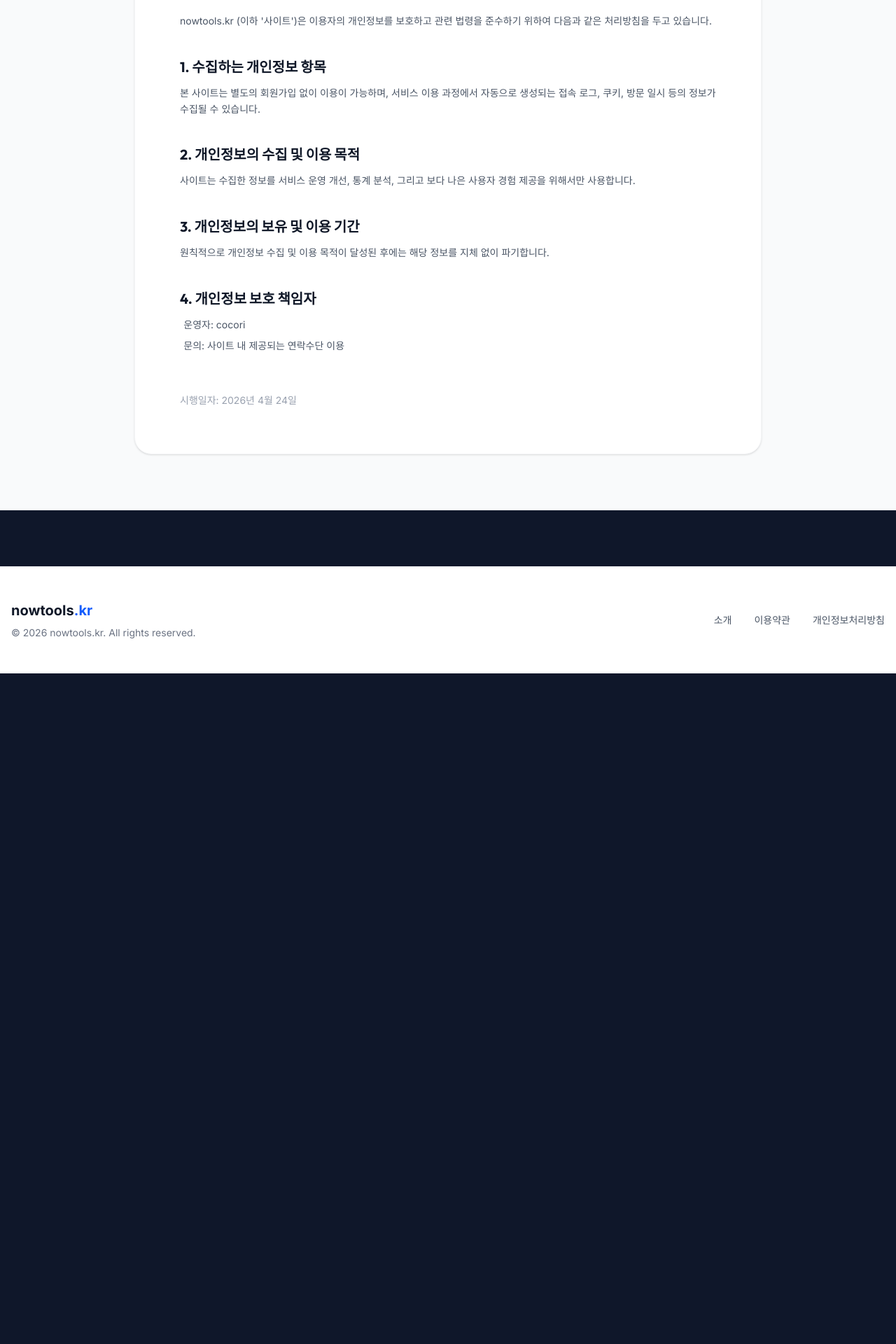
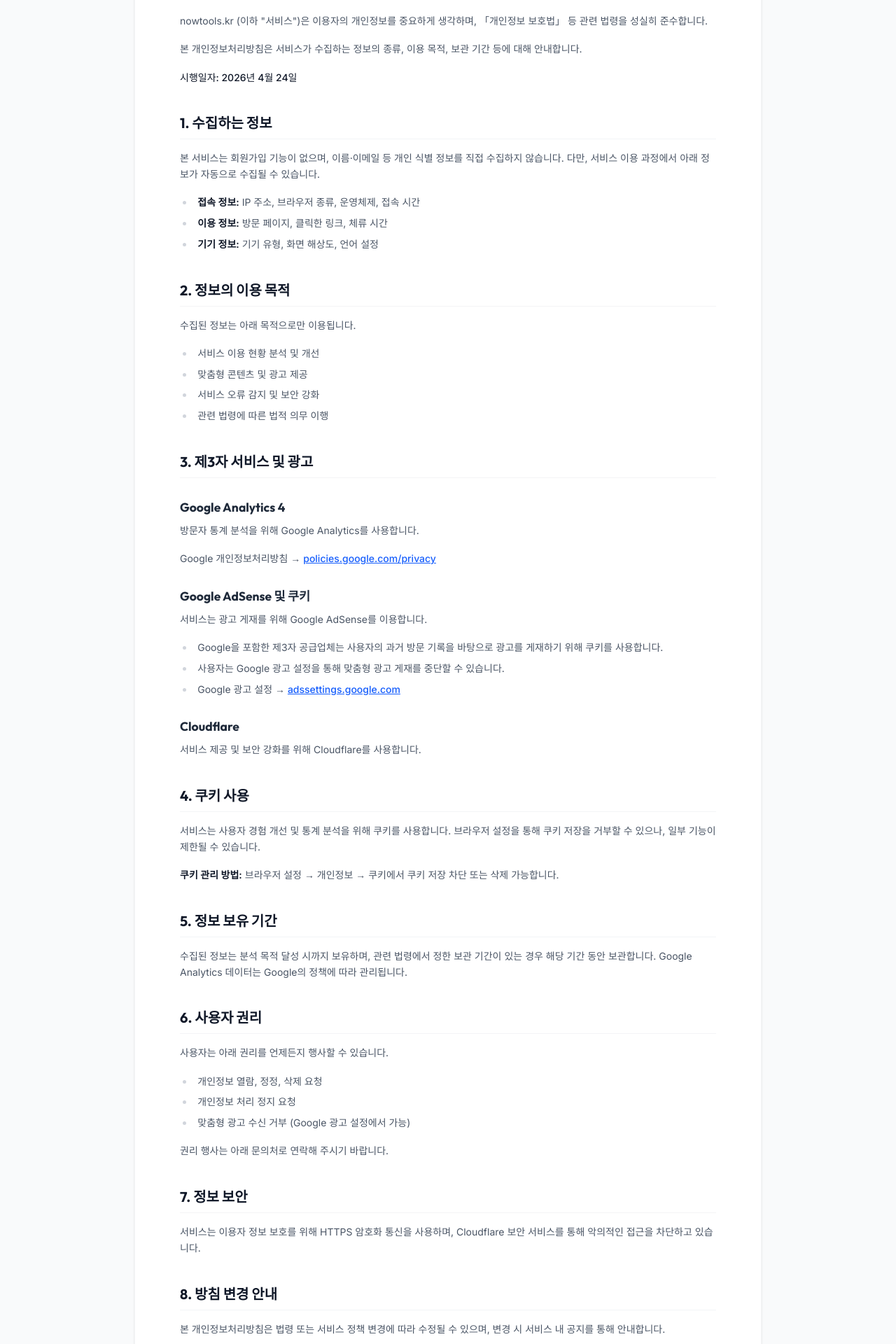
Before and after one commit to justis2002-cell/nowtools, a Next.js app: page /privacy in a window 1280 px wide. Shown: the part 260-2180 px from the top of the page at 70% size. Before the commit the page ends 1222 px from the top, so only its background shows below. Built offline with nearby package versions, Linux system fonts and the light colour scheme.

Commit message:
feat: update privacy policy content

```diff
--- a/src/app/privacy/page.tsx
+++ b/src/app/privacy/page.tsx
@@ -8,35 +8,98 @@ export default function PrivacyPage() {
         <div className="max-w-4xl mx-auto bg-white rounded-3xl p-8 md:p-16 shadow-sm border border-gray-100">
           <h1 className="text-3xl font-bold text-gray-900 mb-8">개인정보처리방침</h1>
 
-          <div className="prose prose-blue max-w-none text-gray-600 space-y-6 text-sm leading-relaxed">
-            <p>
-              nowtools.kr (이하 '사이트')은 이용자의 개인정보를 보호하고 관련 법령을 준수하기 위하여 다음과 같은 처리방침을 두고 있습니다.
-            </p>
-
-            <section>
-              <h2 className="text-xl font-bold text-gray-900 mb-3">1. 수집하는 개인정보 항목</h2>
-              <p>본 사이트는 별도의 회원가입 없이 이용이 가능하며, 서비스 이용 과정에서 자동으로 생성되는 접속 로그, 쿠키, 방문 일시 등의 정보가 수집될 수 있습니다.</p>
+          <div className="prose prose-blue max-w-none text-gray-600 space-y-10 text-sm leading-relaxed">
+            <section className="space-y-4">
+              <p>nowtools.kr (이하 "서비스")은 이용자의 개인정보를 중요하게 생각하며, 「개인정보 보호법」 등 관련 법령을 성실히 준수합니다.</p>
+              <p>본 개인정보처리방침은 서비스가 수집하는 정보의 종류, 이용 목적, 보관 기간 등에 대해 안내합니다.</p>
+              <p className="font-medium text-gray-900">시행일자: 2026년 4월 24일</p>
             </section>
 
             <section>
-              <h2 className="text-xl font-bold text-gray-900 mb-3">2. 개인정보의 수집 및 이용 목적</h2>
-              <p>사이트는 수집한 정보를 서비스 운영 개선, 통계 분석, 그리고 보다 나은 사용자 경험 제공을 위해서만 사용합니다.</p>
+              <h2 className="text-xl font-bold text-gray-900 mb-4 pb-2 border-b border-gray-100">1. 수집하는 정보</h2>
+              <p className="mb-4">본 서비스는 회원가입 기능이 없으며, 이름·이메일 등 개인 식별 정보를 직접 수집하지 않습니다. 다만, 서비스 이용 과정에서 아래 정보가 자동으로 수집될 수 있습니다.</p>
+              <ul className="list-disc pl-5 space-y-2">
+                <li><strong>접속 정보:</strong> IP 주소, 브라우저 종류, 운영체제, 접속 시간</li>
+                <li><strong>이용 정보:</strong> 방문 페이지, 클릭한 링크, 체류 시간</li>
+                <li><strong>기기 정보:</strong> 기기 유형, 화면 해상도, 언어 설정</li>
+              </ul>
             </section>
 
             <section>
-              <h2 className="text-xl font-bold text-gray-900 mb-3">3. 개인정보의 보유 및 이용 기간</h2>
-              <p>원칙적으로 개인정보 수집 및 이용 목적이 달성된 후에는 해당 정보를 지체 없이 파기합니다.</p>
+              <h2 className="text-xl font-bold text-gray-900 mb-4 pb-2 border-b border-gray-100">2. 정보의 이용 목적</h2>
+              <p className="mb-4">수집된 정보는 아래 목적으로만 이용됩니다.</p>
+              <ul className="list-disc pl-5 space-y-2">
+                <li>서비스 이용 현황 분석 및 개선</li>
+                <li>맞춤형 콘텐츠 및 광고 제공</li>
+                <li>서비스 오류 감지 및 보안 강화</li>
+                <li>관련 법령에 따른 법적 의무 이행</li>
+              </ul>
             </section>
 
             <section>
-              <h2 className="text-xl font-bold text-gray-900 mb-3">4. 개인정보 보호 책임자</h2>
-              <ul className="list-none p-0">
-                <li>운영자: cocori</li>
-                <li>문의: 사이트 내 제공되는 연락수단 이용</li>
+              <h2 className="text-xl font-bold text-gray-900 mb-4 pb-2 border-b border-gray-100">3. 제3자 서비스 및 광고</h2>
+              <div className="space-y-6">
+                <div>
+                  <h3 className="font-bold text-gray-800 mb-2">Google Analytics 4</h3>
+                  <p>방문자 통계 분석을 위해 Google Analytics를 사용합니다.</p>
+                  <p>Google 개인정보처리방침 → <a href="https://policies.google.com/privacy" target="_blank" rel="noopener noreferrer" className="text-blue-600 hover:underline">policies.google.com/privacy</a></p>
+                </div>
+                <div>
+                  <h3 className="font-bold text-gray-800 mb-2">Google AdSense 및 쿠키</h3>
+                  <p>서비스는 광고 게재를 위해 Google AdSense를 이용합니다.</p>
+                  <ul className="list-disc pl-5 mt-2 space-y-1">
+                    <li>Google을 포함한 제3자 공급업체는 사용자의 과거 방문 기록을 바탕으로 광고를 게재하기 위해 쿠키를 사용합니다.</li>
+                    <li>사용자는 Google 광고 설정을 통해 맞춤형 광고 게재를 중단할 수 있습니다.</li>
+                    <li>Google 광고 설정 → <a href="https://adssettings.google.com" target="_blank" rel="noopener noreferrer" className="text-blue-600 hover:underline">adssettings.google.com</a></li>
+                  </ul>
+                </div>
+                <div>
+                  <h3 className="font-bold text-gray-800 mb-2">Cloudflare</h3>
+                  <p>서비스 제공 및 보안 강화를 위해 Cloudflare를 사용합니다.</p>
+                </div>
+              </div>
+            </section>
+
+            <section>
+              <h2 className="text-xl font-bold text-gray-900 mb-4 pb-2 border-b border-gray-100">4. 쿠키 사용</h2>
+              <p className="mb-4">서비스는 사용자 경험 개선 및 통계 분석을 위해 쿠키를 사용합니다. 브라우저 설정을 통해 쿠키 저장을 거부할 수 있으나, 일부 기능이 제한될 수 있습니다.</p>
+              <p><strong>쿠키 관리 방법:</strong> 브라우저 설정 → 개인정보 → 쿠키에서 쿠키 저장 차단 또는 삭제 가능합니다.</p>
+            </section>
+
+            <section>
+              <h2 className="text-xl font-bold text-gray-900 mb-4 pb-2 border-b border-gray-100">5. 정보 보유 기간</h2>
+              <p className="mb-4">수집된 정보는 분석 목적 달성 시까지 보유하며, 관련 법령에서 정한 보관 기간이 있는 경우 해당 기간 동안 보관합니다. Google Analytics 데이터는 Google의 정책에 따라 관리됩니다.</p>
+            </section>
+
+            <section>
+              <h2 className="text-xl font-bold text-gray-900 mb-4 pb-2 border-b border-gray-100">6. 사용자 권리</h2>
+              <p className="mb-4">사용자는 아래 권리를 언제든지 행사할 수 있습니다.</p>
+              <ul className="list-disc pl-5 space-y-2">
+                <li>개인정보 열람, 정정, 삭제 요청</li>
+                <li>개인정보 처리 정지 요청</li>
+                <li>맞춤형 광고 수신 거부 (Google 광고 설정에서 가능)</li>
+              </ul>
+              <p className="mt-4">권리 행사는 아래 문의처로 연락해 주시기 바랍니다.</p>
+            </section>
+
+            <section>
+              <h2 className="text-xl font-bold text-gray-900 mb-4 pb-2 border-b border-gray-100">7. 정보 보안</h2>
+              <p>서비스는 이용자 정보 보호를 위해 HTTPS 암호화 통신을 사용하며, Cloudflare 보안 서비스를 통해 악의적인 접근을 차단하고 있습니다.</p>
+            </section>
+
+            <section>
+              <h2 className="text-xl font-bold text-gray-900 mb-4 pb-2 border-b border-gray-100">8. 방침 변경 안내</h2>
+              <p>본 개인정보처리방침은 법령 또는 서비스 정책 변경에 따라 수정될 수 있으며, 변경 시 서비스 내 공지를 통해 안내합니다.</p>
+            </section>
+
+            <section className="bg-gray-50 p-6 rounded-2xl border border-gray-100">
+              <h2 className="text-lg font-bold text-gray-900 mb-4">9. 문의처</h2>
+              <ul className="space-y-1">
+                <li><strong>운영자:</strong> cocori</li>
+                <li><strong>이메일:</strong> <a href="mailto:cocori7654@gmail.com" className="text-blue-600 hover:underline">cocori7654@gmail.com</a></li>
+                <li><strong>사이트:</strong> <a href="https://nowtools.kr" className="text-blue-600 hover:underline">https://nowtools.kr</a></li>
               </ul>
             </section>
-
-            <p className="pt-8 text-gray-400">시행일자: 2026년 4월 24일</p>
           </div>
         </div>
       </main>
```
